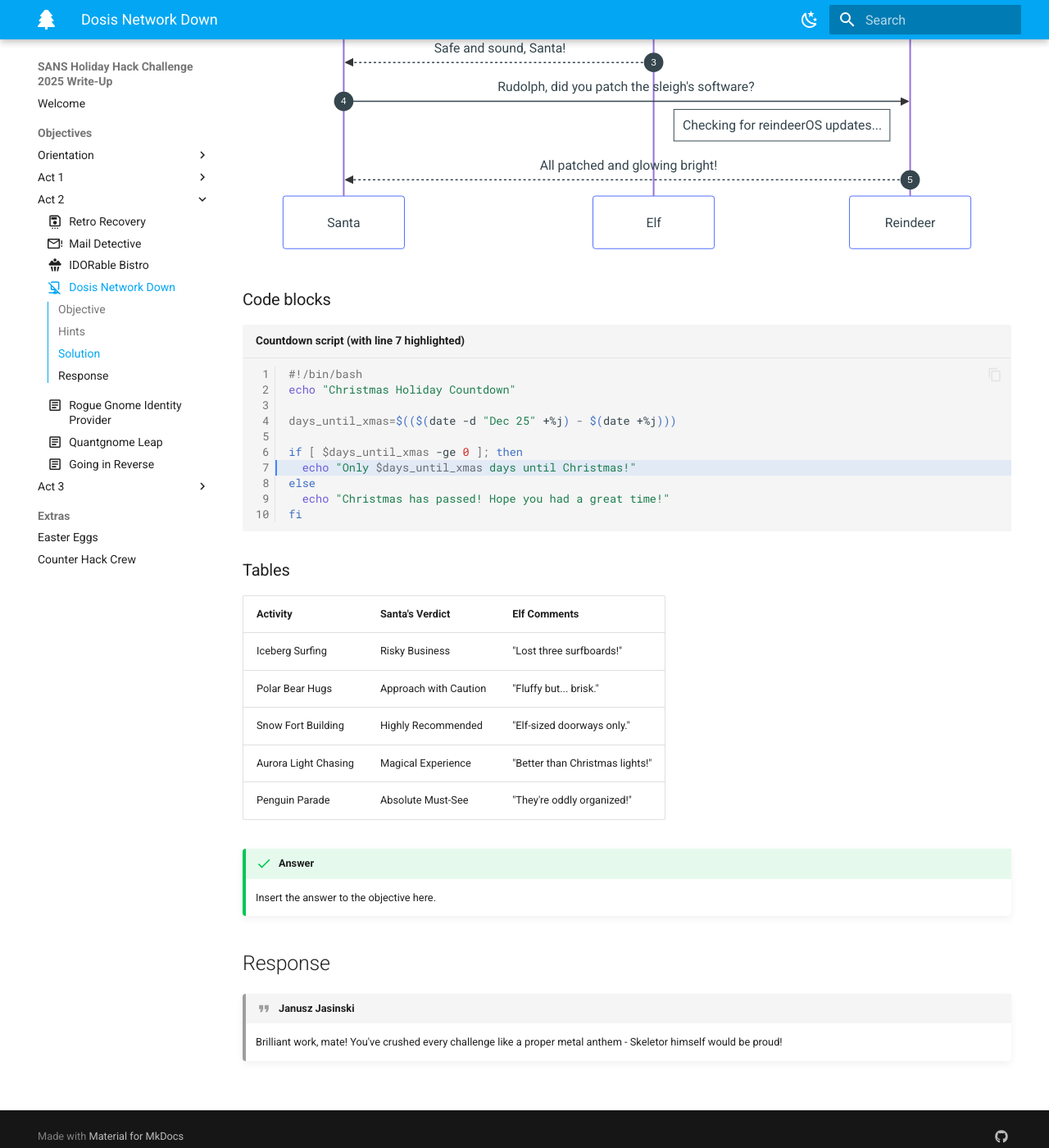
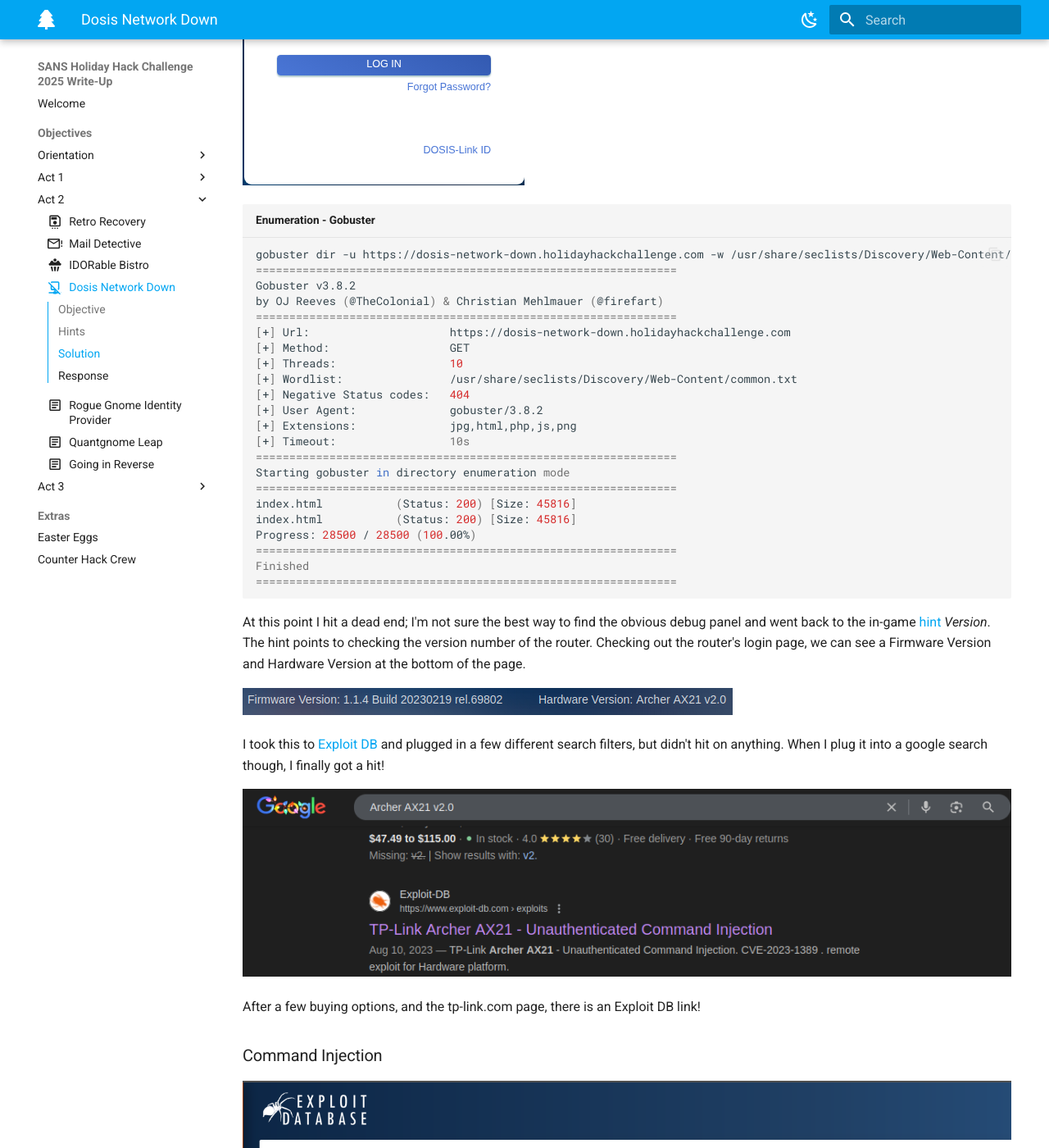
Before and after one commit to knight-scott/HHC_2025, an MkDocs documentation site: the page built from docs/objectives/o15.md, in a window 1280 px wide and 1400 px high, scrolled down 2079 px. Shown: the whole window at 82% size. Built offline with MkDocs 1.6.1 and Material for MkDocs 9.7.7, drawn with Linux system fonts in a browser that asks for light colours; comment, search, counter and statistics services are not loaded; some of the changed text lies outside the part shown.

Commit message:
o15 done

````diff
--- a/docs/objectives/o15.md
+++ b/docs/objectives/o15.md
@@ -5,7 +5,7 @@
 # Dosis Network Down
 
 **Difficulty**: :fontawesome-solid-snowflake:{ .red }:fontawesome-solid-snowflake:{ .red }:fontawesome-regular-snowflake::fontawesome-regular-snowflake::fontawesome-regular-snowflake:<br/>
-**Direct link**: [Objective 2 website](https://.../)
+**Direct link**: [Dosis Network Router Login](https://dosis-network-down.holidayhackchallenge.com/)
 
 ## Objective
 
@@ -31,65 +31,75 @@
 
 ## Solution
 
-This section explains the different steps taken to solve the challenge. Try to find a good balance between providing sufficient detail and not overloading the reader with too much information. Use [admonitions](https://squidfunk.github.io/mkdocs-material/reference/admonitions/), [images](https://squidfunk.github.io/mkdocs-material/reference/images/), [diagrams](https://squidfunk.github.io/mkdocs-material/reference/diagrams/), [code blocks](https://squidfunk.github.io/mkdocs-material/reference/code-blocks/), and [tables](https://squidfunk.github.io/mkdocs-material/reference/data-tables/) to highlight and structure important information or provide additional clarification.
-
-### Admonitions
-
-!!! warning "Anchor the decorations"
-    Ensure that all festive decorations, especially electrical ones, are securely anchored. We don’t want them floating off into the tropical sunset!
-
-!!! info "Palm tree lighting tip"
-    While on the island, make sure to hang your Christmas lights on a palm tree. It’s not only festive but also a great beacon for Santa to find you!
-
-### Images
-
 ![Terminal output](../img/objectives/o15/router_o15.png)
 
-### Diagrams
+We start at a router log in page and I began some basic enumeration attempting a known bad password to check the response in BurpSuite, inspecting the page's index.html, and attempting the "Forgot Password?" and "DOSIS-Link ID". There was nothing happening in BurpSuite and the "links" were non-responsive but in the HTML, there were some clues left.
 
-```mermaid
-sequenceDiagram
-  autonumber
-  Santa->>Elf: Hey Elf, is the Naughty-or-Nice List secured?
-  loop Security Check
-      Elf->>Elf: Ensuring list is encrypted
-  end
-  Note right of Elf: Using candy-cane encryption!
-  Elf-->>Santa: Safe and sound, Santa!
-  Santa->>Reindeer: Rudolph, did you patch the sleigh's software?
-  Note left of Reindeer: Checking for reindeerOS updates...
-  Reindeer-->>Santa: All patched and glowing bright!
+![wrong password](../img/objectives/o15/wrong-psswd.png)
+
+![index](../img/objectives/o15/index.png)
+
+I tried the first error prompt, which is below. The second is a prompt if working from the DevTools in the browser and using the console that would be returned. Either way, there is a hint pointing us to a debug endpoint and I tried a couple of enumeration tools to find it, namely Gobuster and FFuF.
+
+![debug](../img/objectives/o15/debug.png)
+
+```bash title="Enumeration - Gobuster"
+gobuster dir -u https://dosis-network-down.holidayhackchallenge.com -w /usr/share/seclists/Discovery/Web-Content/common.txt -x html,php,js,png,jpg
+===============================================================
+Gobuster v3.8.2
+by OJ Reeves (@TheColonial) & Christian Mehlmauer (@firefart)
+===============================================================
+[+] Url:                     https://dosis-network-down.holidayhackchallenge.com
+[+] Method:                  GET
+[+] Threads:                 10
+[+] Wordlist:                /usr/share/seclists/Discovery/Web-Content/common.txt
+[+] Negative Status codes:   404
+[+] User Agent:              gobuster/3.8.2
+[+] Extensions:              jpg,html,php,js,png
+[+] Timeout:                 10s
+===============================================================
+Starting gobuster in directory enumeration mode
+===============================================================
+index.html           (Status: 200) [Size: 45816]
+index.html           (Status: 200) [Size: 45816]
+Progress: 28500 / 28500 (100.00%)
+===============================================================
+Finished
+===============================================================
 ```
 
-### Code blocks
+At this point I hit a dead end; I'm not sure the best way to find the obvious debug panel and went back to the in-game [hint](#hints) *Version*. The hint points to checking the version number of the router. Checking out the router's login page, we can see a Firmware Version and Hardware Version at the bottom of the page.
 
-```bash linenums="1" hl_lines="7" title="Countdown script (with line 7 highlighted)"
-#!/bin/bash
-echo "Christmas Holiday Countdown"
+![version](../img/objectives/o15/version.png)
 
-days_until_xmas=$(($(date -d "Dec 25" +%j) - $(date +%j)))
+I took this to [Exploit DB](https://www.exploit-db.com/) and plugged in a few different search filters, but didn't hit on anything. When I plug it into a google search though, I finally got a hit!
 
-if [ $days_until_xmas -ge 0 ]; then
-  echo "Only $days_until_xmas days until Christmas!"
-else
-  echo "Christmas has passed! Hope you had a great time!"
-fi
-```
+![google](../img/objectives/o15/google.png)
 
-### Tables
+After a few buying options, and the tp-link.com page, there is an Exploit DB link!
 
-| Activity             | Santa's Verdict       | Elf Comments                    |
-| :------------------- | :-------------------- | :------------------------------ |
-| Iceberg Surfing      | Risky Business        | "Lost three surfboards!"        |
-| Polar Bear Hugs      | Approach with Caution | "Fluffy but... brisk."          |
-| Snow Fort Building   | Highly Recommended    | "Elf-sized doorways only."      |
-| Aurora Light Chasing | Magical Experience    | "Better than Christmas lights!" |
-| Penguin Parade       | Absolute Must-See     | "They're oddly organized!"      |
+### Command Injection
 
-!!! success "Answer"
-    Insert the answer to the objective here.
+![edb](../img/objectives/o15/edb.png)
+
+This is promising! It's a Proof Of Concept (POC) for CVE-2023-1389.
+
+!!!quote "CVE-2023-1389"
+    CVE-2023-1389 is an unauthenticated command injection vulnerability in the web management interface of the TP-Link Archer AX21 (AX1800), specifically, in the *country* parameter of the *write* callback for the *country* form at the "/cgi-bin/luci/;stok=/locale" endpoint. By modifying the country parameter it is possible to run commands as root. Execution requires sending the request twice; the first request sets the command in the *country* value, and the second request (which can be identical or not) executes it.
+
+I immediately attempted to execute the reverse shell script in [the POC](https://www.exploit-db.com/exploits/51677) and was disappointingly unsuccesfull. I did more research, this time reading the original write up for the POC [here](https://medium.com/@voyag3r-security/exploring-cve-2023-1389-rce-in-tp-link-archer-ax21-d7a60f259e94). Feeling better informed I once again attempted to pop a reverse shell...and failed. Well bummer.<br/>
+It was at this point that I figured if I have command injection, maybe I don't need a reverse shell at all. I can just exfiltrate the config! After some fumbling, I was able to find `/etc/config/wireless`.
+
+![config](../img/objectives/o15/config.png)
+
+!!! success "Command Injection"
+    ``` title="Request"
+    GET /cgi-bin/luci/;stok=/locale?form=country&operation=write&country=$(cat+/etc/config/wireless)
+    ```
+    ![success](../img/objectives/o15/success.png)
 
 ## Response
 
 !!! quote "Janusz Jasinski"
     Brilliant work, mate! You've crushed every challenge like a proper metal anthem - Skeletor himself would be proud!
+    ![JJ](../img/objectives/o15/janusz.png)
````
Also changed, not shown: docs/img/objectives/o15/config.png (added), docs/img/objectives/o15/debug.png (added), docs/img/objectives/o15/edb.png (added), docs/img/objectives/o15/first-request.png (added), docs/img/objectives/o15/google.png (added), docs/img/objectives/o15/index.png (added), docs/img/objectives/o15/router_o15.png, docs/img/objectives/o15/success.png (added), docs/img/objectives/o15/version.png (added), docs/img/objectives/o15/wrong-psswd.png (added).
